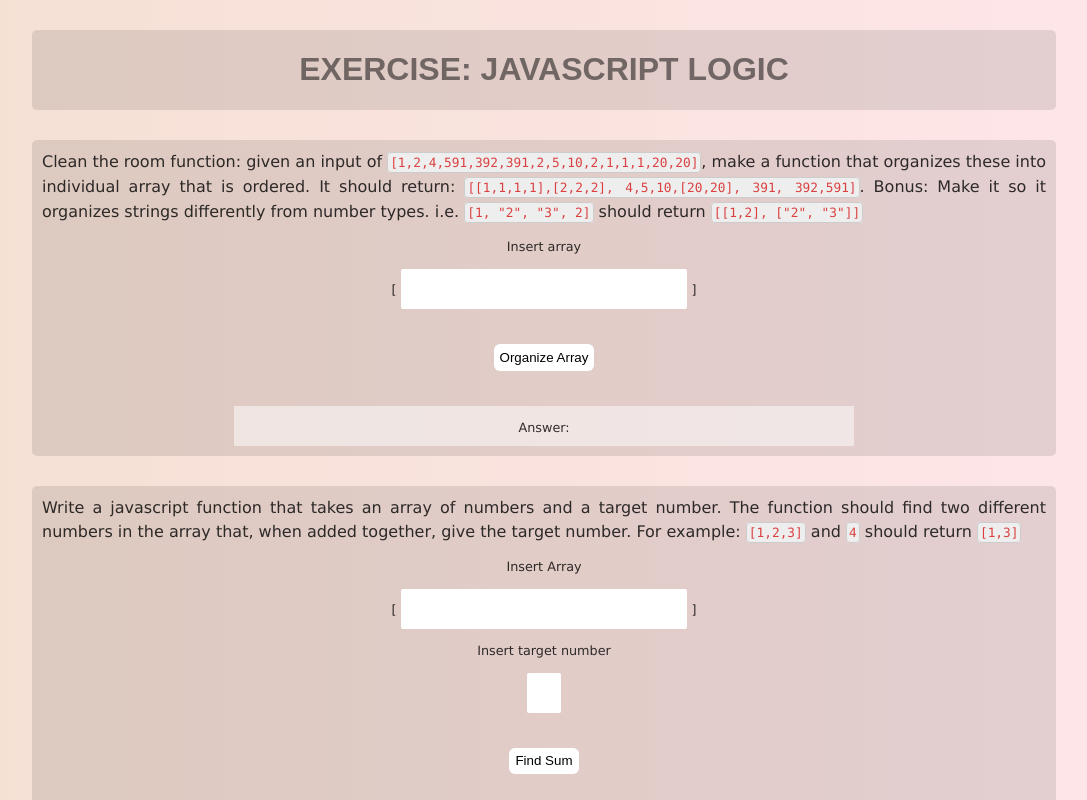
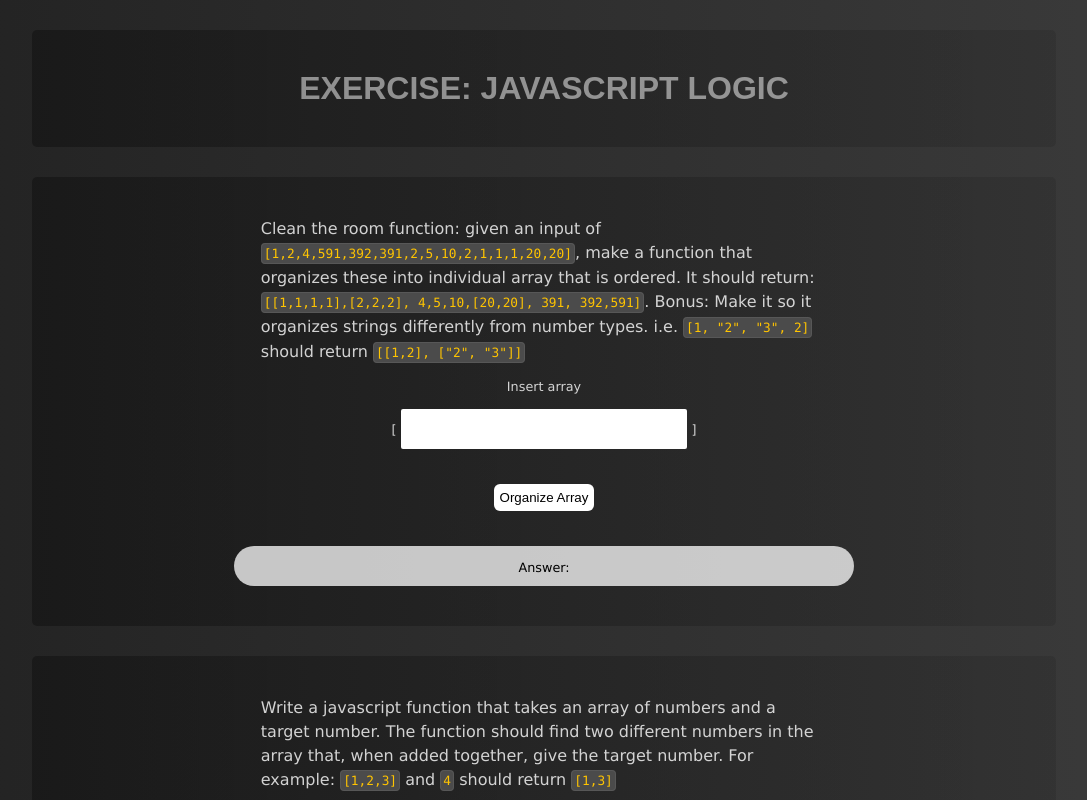
Before and after one commit to abonmassip/exercice-javascript-logic, a plain HTML site: page index.html in a window 1280 px wide. Shown: the top 800 px of the page, without its empty margins (96-1183 px from the left). Drawn offline with Linux system fonts and the light colour scheme.

Commit message:
edit style and final fixes

```diff
--- a/script2.js
+++ b/script2.js
@@ -4,11 +4,11 @@ var input2Target = document.getElementById("target");
 var output2 = document.getElementById("output_array2");
 
 const answer4 = (array, target) => {
+    output2.innerHTML = "";
     for (value of array) {
         for (sumValue of array) {
             if (value + sumValue === target) {
                 let result2 = [value, sumValue];
-                output2.innerHTML = "";
                 output2.appendChild(document.createTextNode(JSON.stringify(result2)));
                 return;
             }
--- a/style.css
+++ b/style.css
@@ -1,10 +1,10 @@
 body {
     height: 100vh;
-    background: linear-gradient(to right, rgb(245, 224, 211), rgb(255, 230, 234));
+    background: linear-gradient(to right, rgb(34, 34, 34), rgb(59, 59, 59));
     font-family: Verdana, Geneva, Tahoma, sans-serif;
     line-height: 1.5em;
-    text-align: justify;
-    color: rgba(0, 0, 0, 0.8);
+    /* text-align: justify; */
+    color: rgba(255, 255, 255, 0.8);
 }
 
 #wrapper {
@@ -17,9 +17,13 @@ body {
 
 header {
     font: 600 1em 'Raleway', sans-serif;
-    color: rgba(0, 0, 0, .5);
+    color: rgba(255, 255, 255, 0.5);
     text-align: center;
     text-transform: uppercase;
+}
+
+h1 {
+    margin: 0;
 }
 
 main {
@@ -32,6 +36,10 @@ main {
     display: grid;
     justify-items: center;
     gap: 10px
+}
+
+.question p {
+    width: 60%;
 }
 
 input {
@@ -59,16 +67,18 @@ button {
 }
 
 button:hover {
-    background-color: rgb(194, 152, 152, 0.5);
+    background-color: #ffc400;
 }
 
 .answer {
-    background-color: rgba(255, 255, 255, 0.5);
+    background-color: rgba(255, 255, 255, 0.75);
+    color: black;
     height: 20px;
     padding: 10px;
     width: 80%;
     max-width: 600px;
     text-align: center;
+    border-radius: 20px;
 }
 
 #output_color {}
@@ -78,15 +88,17 @@ button:hover {
 }
 
 .block {
-    background-color: rgba(0, 0, 0, 0.1);
+    background: linear-gradient(to right, rgba(0, 0, 0, 0.3), rgba(0, 0, 0, 0.1));
+    /* background-color: rgba(0, 0, 0, 0.5); */
     border-radius: 5px;
+    padding: 40px;
 }
 
 .code {
-    background-color: #EEEEEE;
-    color: rgb(219, 64, 64);
+    background-color: rgb(75, 75, 75);
+    color: #ffc400;
     font-family: Consolas, Monaco, Lucida Console, Liberation Mono, DejaVu Sans Mono, Bitstream Vera Sans Mono, Courier New;
-    border: 1px solid #CCCCCC;
+    border: 1px solid rgb(87, 87, 87);
     border-radius: 4px;
     padding: 2px;
 }
@@ -98,3 +110,13 @@ span {
 p {
     margin: 0;
 }
+
+@media only screen and (max-width: 600px) {
+    #wrapper {
+        max-width: 90vw;
+    }
+
+    .question p {
+        width: 100%;
+    }
+}
```
